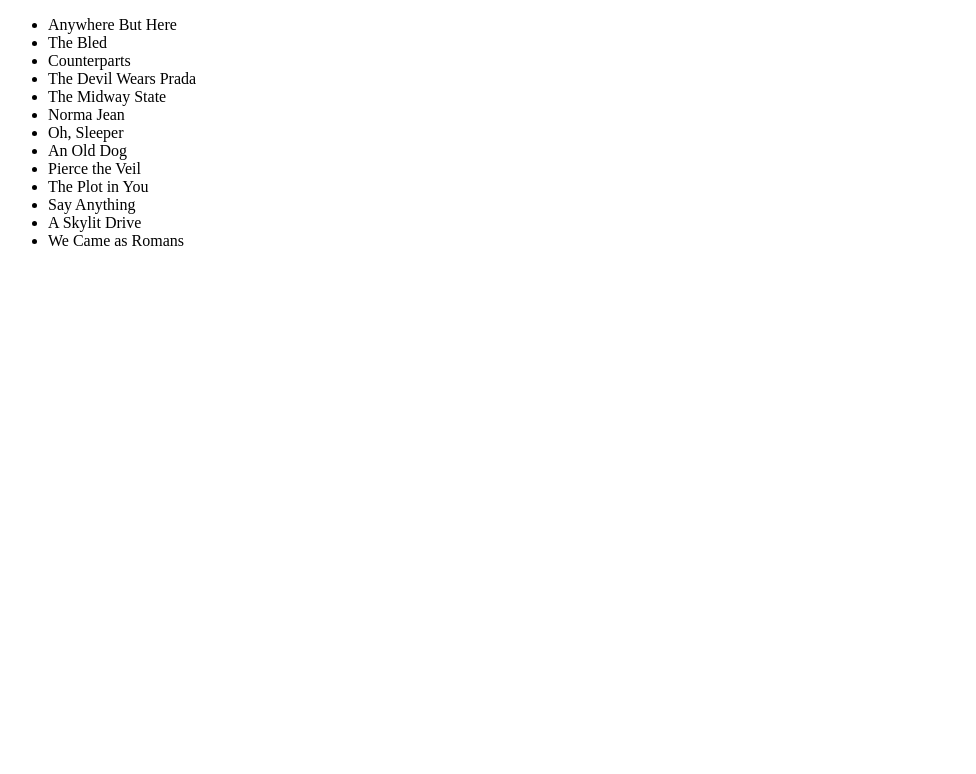
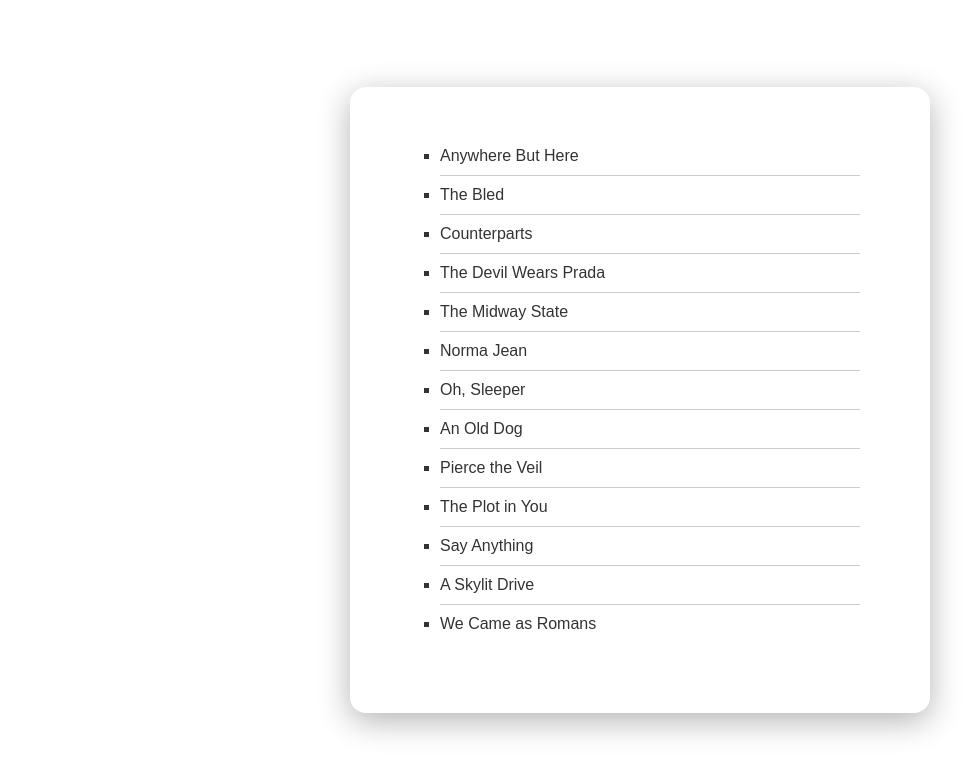
Before and after one commit to acciojob/sorting-articles-Manoj-J-Workshop, a website: page main.html in a window 1280 px wide. Shown: the whole page, without its empty margins (0-976 px from the left). Drawn offline with Linux system fonts and the light colour scheme.

Commit message:
created a submission

```diff
--- a/main.html
+++ b/main.html
@@ -8,10 +8,10 @@
 
 <body>
 	<!-- the entire body must be written by student -->
-	<!-- <div class="glass-box">
+	<div class="glass-box">
       <div class="inner-white-box"><ul id="band"></ul></div>
-    </div> -->
-	<ul id="band"></ul>
+    </div>
+	<!-- <ul id="band"></ul> -->
     <script type="text/javascript" src="./script.js">
 </script>
 
--- a/styles.css
+++ b/styles.css
@@ -1 +1,56 @@
 /*  your css code here. If applicable */
+body {
+  margin: 0;
+  height: 100vh;
+  /* background-image: url("https://images.pexels.com/photos/16672664/pexels-photo-16672664.jpeg?_gl=1*1eppdkq*_ga*NDgxMzEyNDc2LjE3NTkwNzAzNDY.*_ga_8JE65Q40S6*czE3NTkwNzAzNDUkbzEkZzEkdDE3NTkwNzE0MTgkajQ0JGwwJGgw"); */
+  background-size: cover;
+  background-position: center;
+  font-family: Arial, sans-serif;
+  display: flex;
+  justify-content: center;
+  align-items: center;
+}
+
+
+.glass-box {
+  background: rgba(255, 255, 255, 0.15);
+  border-radius: 16px;
+  box-shadow: 0 8px 32px rgba(0, 0, 0, 0.3);
+  backdrop-filter: blur(10px);
+  -webkit-backdrop-filter: blur(10px);
+  padding: 40px;
+  max-width: 500px;
+  width: 90%;
+  display: flex;
+  justify-content: center;
+  align-items: center;
+}
+
+
+.inner-white-box {
+  background-color: white;
+  padding: 20px 30px;
+  border-radius: 10px;
+  width: 90%;
+}
+
+
+.inner-white-box ul {
+  list-style-type: square;
+  padding-left: 20px;
+  margin: 0;
+}
+
+
+.inner-white-box li {
+  margin-bottom: 10px;
+  font-size: 16px;
+  color: #333;
+  padding-bottom: 10px;
+  border-bottom: 1px solid #ccc;
+}
+
+
+.inner-white-box li:last-child {
+  border-bottom: none;
+}
```
